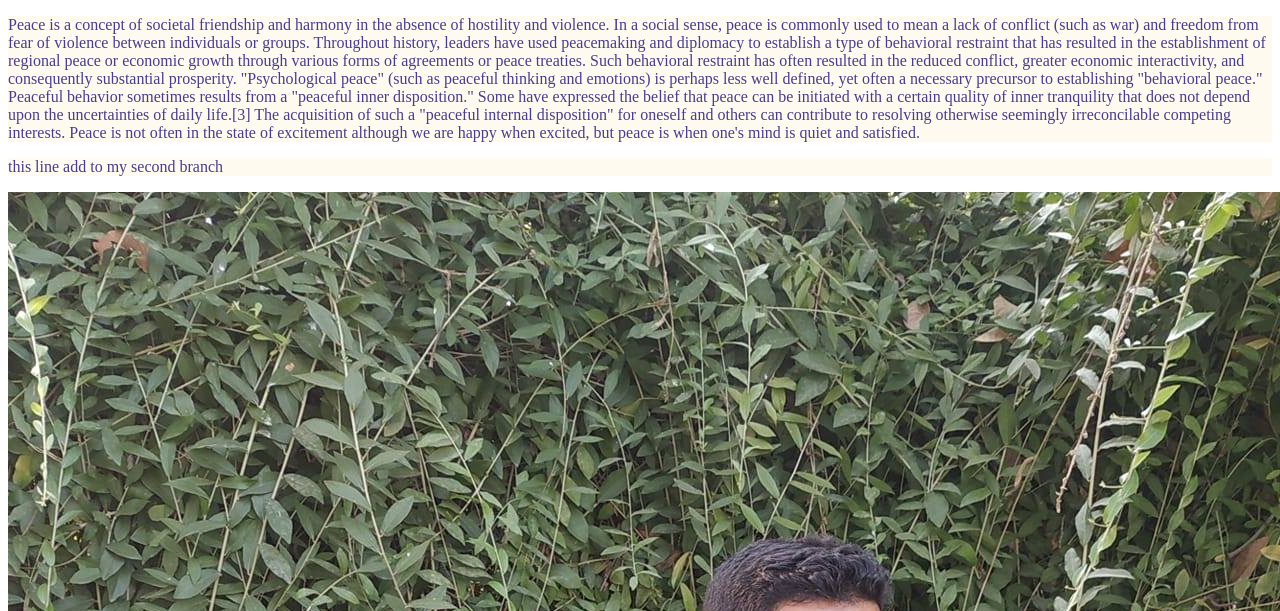
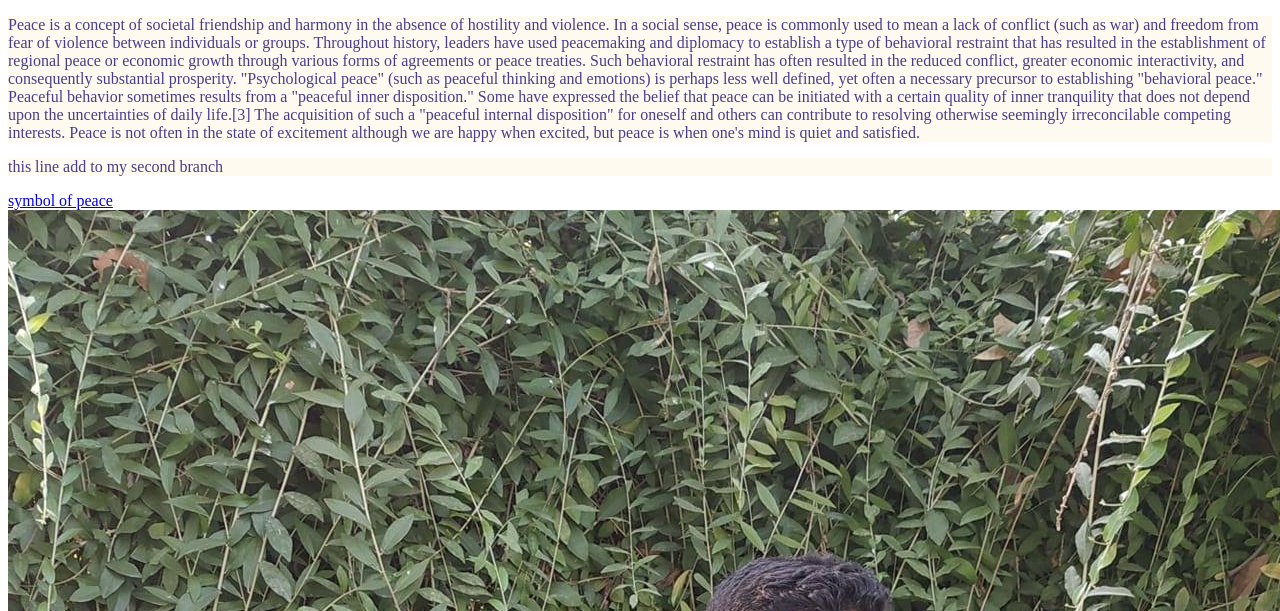
Before and after one commit to KAZI-THE-MAN/my-first-website, a plain HTML site: page index.html in a window 1280 px wide. Shown: the part 189-800 px from the top of the page. Drawn offline with Linux system fonts and the light colour scheme.

Commit message:
add peace symbol

```diff
--- a/index.html
+++ b/index.html
@@ -30,6 +30,7 @@
 
         "Psychological peace" (such as peaceful thinking and emotions) is perhaps less well defined, yet often a necessary precursor to establishing "behavioral peace." Peaceful behavior sometimes results from a "peaceful inner disposition." Some have expressed the belief that peace can be initiated with a certain quality of inner tranquility that does not depend upon the uncertainties of daily life.[3] The acquisition of such a "peaceful internal disposition" for oneself and others can contribute to resolving otherwise seemingly irreconcilable competing interests. Peace is not often in the state of excitement although we are happy when excited, but peace is when one's mind is quiet and satisfied.</p>
         <p>this line add to my second branch</p>
+        <a href="https://www.google.com/search?q=peace+emoji+png&rlz=1C1CHBD_enBD934BD934&sxsrf=AOaemvJvueBSWscSxLcvu-VrpGd-ugOC7A:1641338776303&tbm=isch&source=iu&ictx=1&fir=ltaYUcf_-sYyvM%252ChepVSOOIpSWXDM%252C_%253BbJQMOmIgdCt3pM%252CgzOnM6eS8n5w7M%252C_%253BRCdTIOGqaRietM%252CkWiRBPNp4P8S-M%252C_%253B31qTVc2De3j79M%252CB83EAmeTLseLmM%252C_%253B3qp0Bw6mePvd8M%252CTLWv3DKLlIFEYM%252C_%253BqdqS1Kh4LYu__M%252CCMezRdnm6ySIQM%252C_%253BvmMtyqBY_DLOwM%252C3r9juVW3Hn73zM%252C_%253BV6EuYBOyqUPCMM%252CALwNlOswVLOzqM%252C_%253BGZHkSjmZpi9jbM%252CFs2vGU27qntfFM%252C_%253Bp_NmN0sWmbESYM%252CbIKXaDpNE7bTEM%252C_%253BHCX8o3it1JtNsM%252ChxfpzGkbV_xRPM%252C_%253BDel53OxvnecEvM%252CGnghlH__DdpIyM%252C_%253B53TdjP-BRKeA3M%252CbZDiXIV9dox9PM%252C_%253Be8uwF6NtsOrZWM%252CMgXmdAPHiRdfoM%252C_%253BfQeAcolAsinHHM%252C5aETQPR6Yd1iRM%252C_%253B0ArNzTbRIbALpM%252Czyzx_-Cne-uknM%252C_%253BVEHUEgAs7ehslM%252CPDAWiksW---bQM%252C_&vet=1&usg=AI4_-kTPLmZK0t-IN6auqHBp1o58w7q3mA&sa=X&ved=2ahUKEwj-nt61n5n1AhXzjuYKHTnyBPkQ9QF6BAgCEAE#imgrc=ltaYUcf_-sYyvM"> symbol of peace </a>
 
         <img src="kazi.jpg" alt="">
 
```
